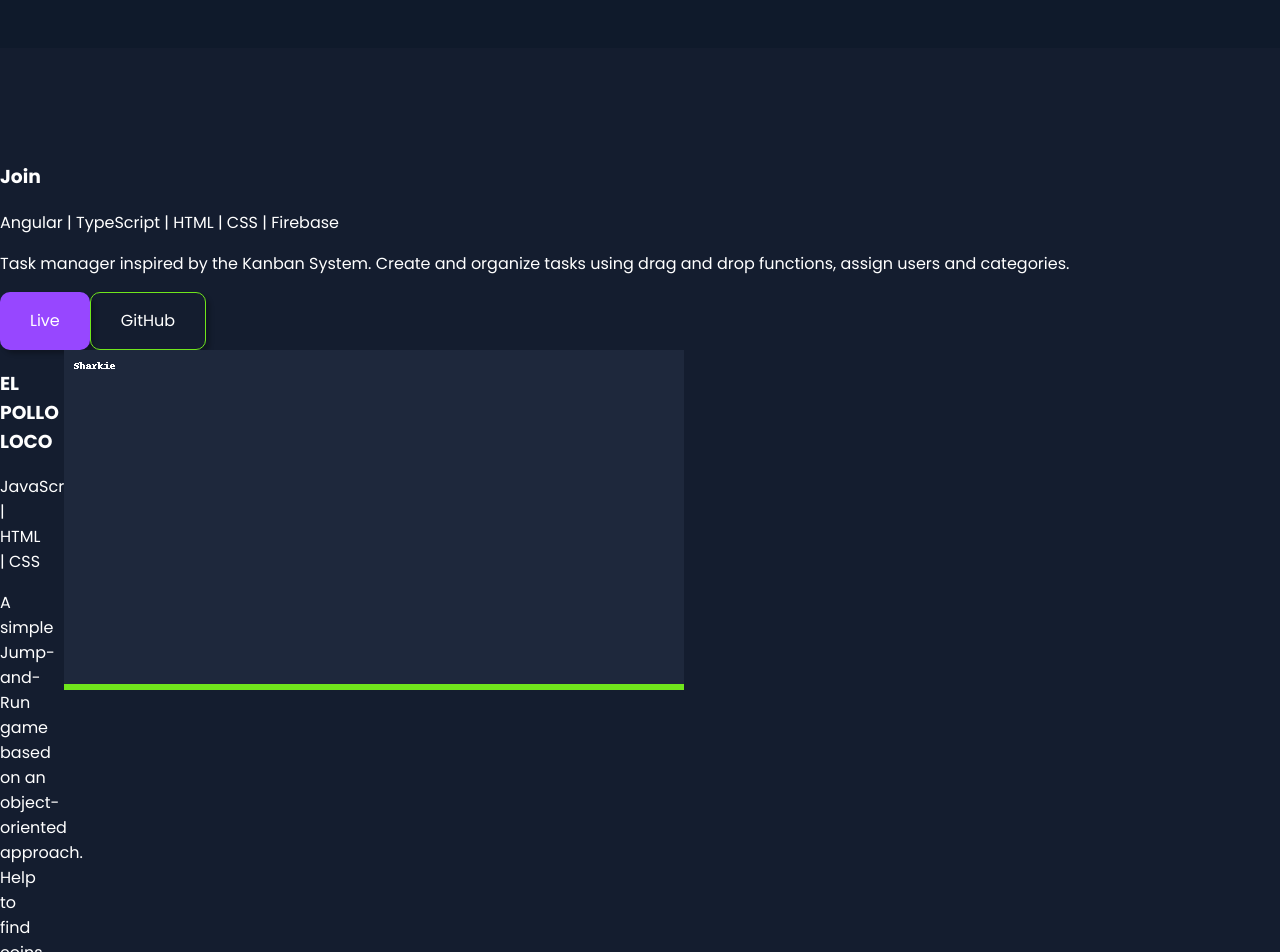
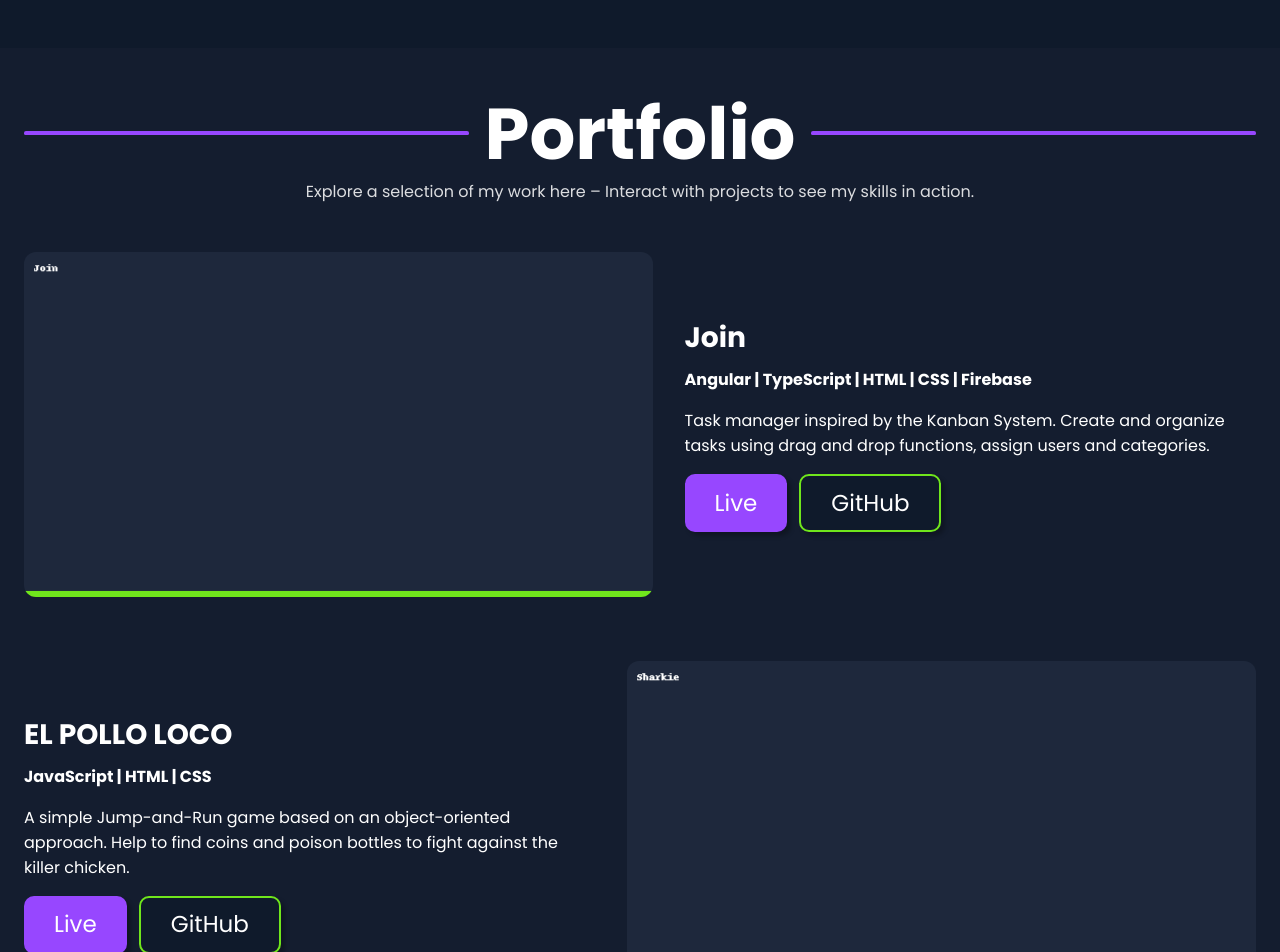
Before and after one commit to mya63/portfolio-2.0, an Angular app: page / in a window 1280 px wide. Shown: the part 2820-3772 px from the top of the page. Built offline with nearby package versions, Linux system fonts and the light colour scheme.

Commit message:
fix, feat: projects portfolio

```diff
--- a/src/app/pages/home/projects/projects.html
+++ b/src/app/pages/home/projects/projects.html
@@ -1,31 +1,51 @@
 <section id="portfolio" class="portfolio section">
+
+  <!-- Headline + Lines (Figma) -->
+  <div class="portfolio__header">
+    <span class="line purple"></span>
+    <h2>Portfolio</h2>
+    <span class="line purple"></span>
+  </div>
+  <p class="portfolio__sublead">
+    Explore a selection of my work here – Interact with projects to see my skills in action.
+  </p>
+
+  <!-- Project 1 (LR) -->
+  <div class="proj row lr">
+    <img src="assets/join.png" alt="Join" class="proj-img" />
     <div class="proj-info left">
       <h3 class="prj-name purple">Join</h3>
       <div class="stack green">Angular | TypeScript | HTML | CSS | Firebase</div>
-<p>Task manager inspired by the Kanban System. Create and organize tasks using drag and drop functions, assign users and categories.</p>
+      <p>
+        Task manager inspired by the Kanban System. Create and organize tasks using drag and drop functions,
+        assign users and categories.
+      </p>
       <div class="btns">
-<a class="btn purple" href="#" target="_blank">Live</a>
-<a class="btn outline" href="#" target="_blank">GitHub</a>
+        <a class="btn purple" href="#" target="_blank" rel="noopener">Live</a>
+        <a class="btn outline" href="#" target="_blank" rel="noopener">GitHub</a>
+      </div>
     </div>
   </div>
 
-
-<!-- Project 2 -->
+  <!-- Project 2 (RL) -->
   <div class="proj row rl">
     <div class="proj-info right">
       <h3 class="prj-name purple">EL POLLO LOCO</h3>
       <div class="stack green">JavaScript | HTML | CSS</div>
-<p>A simple Jump-and-Run game based on an object-oriented approach. Help to find coins and poison bottles to fight against the killer chicken.</p>
+      <p>
+        A simple Jump-and-Run game based on an object-oriented approach. Help to find coins and poison bottles
+        to fight against the killer chicken.
+      </p>
       <div class="btns">
-<a class="btn purple" href="#" target="_blank">Live</a>
-<a class="btn outline" href="#" target="_blank">GitHub</a>
+        <a class="btn purple" href="#" target="_blank" rel="noopener">Live</a>
+        <a class="btn outline" href="#" target="_blank" rel="noopener">GitHub</a>
       </div>
     </div>
-<img src="assets/elpolloloco.png" alt="Sharkie" class="proj-img" />
+    <img src="assets/elpolloloco.png" alt="El Pollo Loco" class="proj-img" />
   </div>
 
-
-<!-- Project 3 -->
+  <!-- Project 3 (LR) – deaktiviert -->
+  <!--
   <div class="proj row lr">
     <img src="assets/crm.png" alt="Simple CRM" class="proj-img" />
     <div class="proj-info left">
@@ -33,39 +53,39 @@
       <div class="stack green">Angular | Firebase</div>
       <p>A very Simple Customer Relationship Management system working with CRUD functionality.</p>
       <div class="btns">
-<a class="btn purple" href="#" target="_blank">Live</a>
-<a class="btn outline" href="#" target="_blank">GitHub</a>
+        <a class="btn purple" href="#" target="_blank" rel="noopener">Live</a>
+        <a class="btn outline" href="#" target="_blank" rel="noopener">GitHub</a>
+      </div>
+    </div>
+  </div>
+  -->
+
+  <!-- Project 4 (LR) -->
+  <div class="proj row lr">
+    <img src="assets/pokedex.png" alt="Pokedex" class="proj-img" />
+    <div class="proj-info left">
+      <h3 class="prj-name purple">Pokédex</h3>
+      <div class="stack green">JavaScript | HTML | CSS | API</div>
+      <p>Based on the PokéAPI a simple library that provides and catalogues pokemon information.</p>
+      <div class="btns">
+        <a class="btn purple" href="#" target="_blank" rel="noopener">Live</a>
+        <a class="btn outline" href="#" target="_blank" rel="noopener">GitHub</a>
       </div>
     </div>
   </div>
 
-
-<!-- Project 4 -->
+  <!-- Project 5 (RL) -->
   <div class="proj row rl">
     <div class="proj-info right">
-<h3 class="prj-name purple">Pokédex</h3>
-<div class="stack green">JavaScript | HTML | CSS | API</div>
-<p>Based on the PokéAPI a simple library that provides and catalogues pokemon information.</p>
-<div class="btns">
-<a class="btn purple" href="#" target="_blank">Live</a>
-<a class="btn outline" href="#" target="_blank">GitHub</a>
-</div>
-</div>
-<img src="assets/pokedex.png" alt="Pokedex" class="proj-img" />
-</div>
-
-
-<!-- Project 5 -->
-<div class="proj row lr">
-<img src="assets/dabubble.png" alt="DA Bubble" class="proj-img" />
-<div class="proj-info left">
       <h3 class="prj-name purple">DA Bubble</h3>
       <div class="stack green">Angular | TypeScript | Firebase</div>
       <p>This App is a Slack Clone App…</p>
       <div class="btns">
-<a class="btn purple" href="#" target="_blank">Live</a>
-<a class="btn outline" href="#" target="_blank">GitHub</a>
+        <a class="btn purple" href="#" target="_blank" rel="noopener">Live</a>
+        <a class="btn outline" href="#" target="_blank" rel="noopener">GitHub</a>
       </div>
     </div>
+    <img src="assets/dabubble.png" alt="DA Bubble" class="proj-img" />
   </div>
+
 </section>
--- a/src/app/pages/home/projects/projects.scss
+++ b/src/app/pages/home/projects/projects.scss
@@ -0,0 +1,147 @@
+/* ===== Section container ===== */
+.portfolio {
+  max-width: 1340px;
+  margin: 0 auto;
+  padding: 0 24px;
+}
+
+/* ===== Headline (Figma: große Überschrift + lila Linien) ===== */
+.portfolio__header{
+  display: grid;
+  grid-template-columns: 1fr auto 1fr;
+  align-items: center;
+  gap: 16px;
+  margin: 48px 0 8px;
+}
+
+.portfolio__header .line.purple{
+  height: 4px;
+  background: #9747ff;
+  border-radius: 2px;
+}
+
+.portfolio__header h2{
+  font-family: 'Poppins', sans-serif;
+  font-weight: 900;
+  font-size: clamp(36px, 6vw, 72px);
+  line-height: 1.05;
+  color: #fff;
+  text-align: center;
+  margin: 0;
+}
+
+.portfolio__sublead{
+  text-align: center;
+  color: rgba(255,255,255,.85);
+  margin: 8px 0 48px;
+  max-width: 900px;
+  margin-left: auto;
+  margin-right: auto;
+}
+
+/* ===== Project rows (alternierend) ===== */
+.proj{
+  display: grid;
+  gap: 32px;
+  align-items: center;
+  margin-bottom: 64px;
+}
+
+/* LR: Bild links, Text rechts */
+.proj.row.lr{
+  grid-template-columns: 1.1fr 1fr;
+}
+
+/* RL: Text links, Bild rechts */
+.proj.row.rl{
+  grid-template-columns: 1fr 1.1fr;
+}
+
+.proj-img{
+  width: 100%;
+  height: auto;
+  border-radius: 12px;
+  display: block;
+}
+
+.proj-info .prj-name{
+  font-weight: 800;
+  font-size: clamp(22px, 2.2vw, 32px);
+  margin: 0 0 8px;
+}
+
+.stack{
+  font-weight: 700;
+  margin-bottom: 12px;
+}
+
+.btns{ display: flex; gap: 12px; margin-top: 16px; }
+
+/* ===== Buttons – Figma 17 (auf Live/Github angewendet) ===== */
+.btn{
+  display: inline-flex;
+  align-items: center;
+  justify-content: center;
+  padding: 15px 30px;            /* Figma */
+  border-radius: 10px;           /* Figma */
+  font-family: 'Poppins', sans-serif;
+  font-weight: 400;
+  font-size: 23px;               /* Figma */
+  line-height: 120%;
+  text-decoration: none;
+  transition: background .18s ease, color .18s ease, transform .06s ease, box-shadow .18s ease;
+  cursor: pointer;
+}
+
+/* Filled Purple → Hover Green → Active White/Green */
+.btn.purple{
+  background: #9747ff;           /* Default */
+  color: #ffffff;
+  border: none;
+}
+.btn.purple:hover{
+  background: #70e61c;           /* Hover */
+  color: #ffffff;
+}
+.btn.purple:active{
+  background: #ffffff;           /* Click */
+  color: #70e61c;
+  transform: translateY(1px);
+}
+
+/* Outline-Variante wie im Shot */
+.btn.outline{
+  background: #0f1a2b;           /* dunkler Kasten */
+  color: #ffffff;
+  border: 2px solid #70e61c;
+}
+.btn.outline:hover{
+  background: #70e61c;           /* Hover */
+  color: #ffffff;
+}
+.btn.outline:active{
+  background: #ffffff;           /* Click */
+  color: #70e61c;
+  transform: translateY(1px);
+}
+
+/* Tastatur-Fokus */
+.btn:focus-visible{
+  outline: none;
+  box-shadow: 0 0 0 3px rgba(151,71,255,.35);
+}
+
+/* ===== Responsive ===== */
+@media (max-width: 900px){
+  .portfolio__header{
+    grid-template-columns: 1fr;
+  }
+  .portfolio__header .line.purple{ display: none; }
+  .portfolio__sublead{ margin-bottom: 32px; }
+
+  .proj{
+    grid-template-columns: 1fr !important;
+    gap: 16px;
+    margin-bottom: 48px;
+  }
+}
```
Lines whose indentation alone changed are shown as unchanged.
